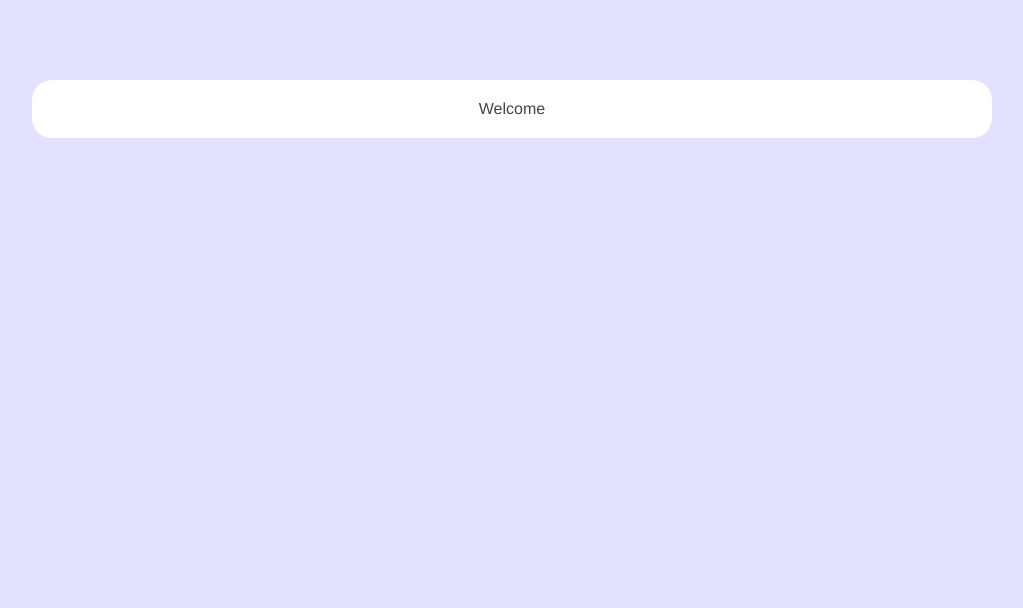
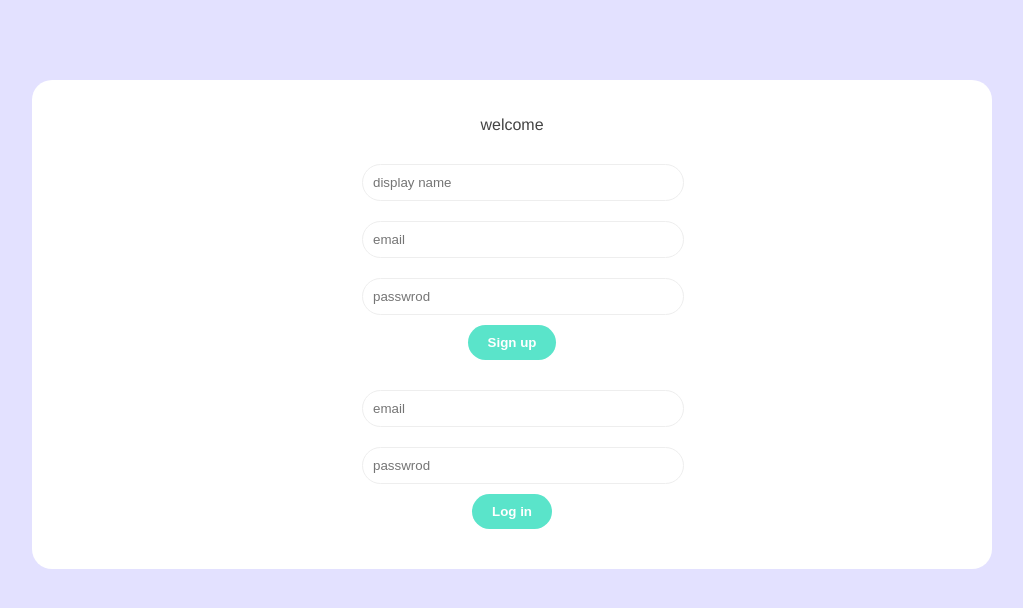
Before and after one commit to themis1986/live_chatroom, a Vue app: page / in a window 1280 px wide. Shown: the top 608 px of the page, without its empty margins (128-1151 px from the left). Built offline with nearby package versions, Linux system fonts and the light colour scheme.

Commit message:
Added signup and login forms

```diff
--- /dev/null
+++ b/src/components/LoginForm.vue
@@ -0,0 +1,27 @@
+<template>
+  <form @submit.prevent="handleSubmit">
+    <input type="email" required placeholder="email" v-model="email" />
+    <input type="password" required placeholder="passwrod" v-model="password" />
+    <button>Log in</button>
+  </form>
+</template>
+
+<script>
+import { ref } from "vue";
+
+export default {
+  setup() {
+    // refs
+    const email = ref("");
+    const password = ref("");
+
+    const handleSubmit = () => {
+      console.log(email.value, password.value);
+    };
+
+    return { email, password, handleSubmit };
+  },
+};
+</script>
+
+<style></style>
--- /dev/null
+++ b/src/components/SignupForm.vue
@@ -0,0 +1,34 @@
+<template>
+  <form @submit.prevent="handleSubmit">
+    <input
+      type="text"
+      required
+      placeholder="display name"
+      v-model="displayName"
+    />
+    <input type="email" required placeholder="email" v-model="email" />
+    <input type="password" required placeholder="passwrod" v-model="password" />
+    <button>Sign up</button>
+  </form>
+</template>
+
+<script>
+import { ref } from "vue";
+
+export default {
+  setup() {
+    // refs
+    const displayName = ref("");
+    const email = ref("");
+    const password = ref("");
+
+    const handleSubmit = () => {
+      console.log(displayName.value, email.value, password.value);
+    };
+
+    return { displayName, email, password, handleSubmit };
+  },
+};
+</script>
+
+<style></style>
--- a/src/views/Welcome.vue
+++ b/src/views/Welcome.vue
@@ -1,9 +1,17 @@
 <template>
-  <div class="welcome container">Welcome</div>
+  <div class="welcome container">
+    <p>welcome</p>
+    <SignupForm />
+    <LoginForm />
+  </div>
 </template>
 
 <script>
+import SignupForm from "../components/SignupForm.vue";
+import LoginForm from "../components/LoginForm.vue";
+
 export default {
+  components: { SignupForm, LoginForm },
   setup() {
     return {};
   },
@@ -15,4 +23,26 @@
   text-align: center;
   padding: 20px 0;
 }
+
+/* form styles */
+
+.welcome form {
+  width: 300px;
+  margin: 20px auto;
+}
+
+.welcome label {
+  display: block;
+  margin: 20px 0 10px;
+}
+
+.welcome input {
+  width: 100%;
+  padding: 10px;
+  border-radius: 20px;
+  border: 1px solid #eee;
+  outline: none;
+  color: #999;
+  margin: 10px auto;
+}
 </style>
```
